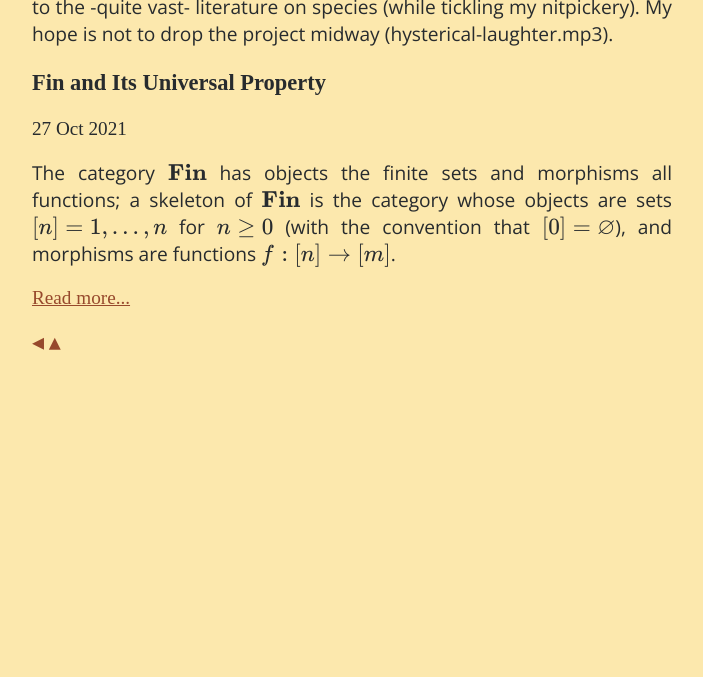
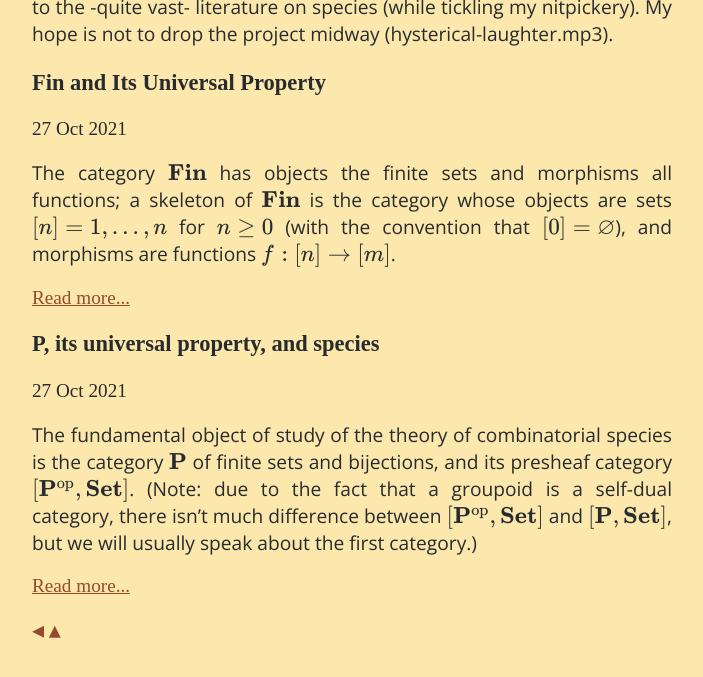
Before and after one commit to tetrapharmakon/species, a Jekyll site: the page built from index.md, in a window 1280 px wide and 900 px high, scrolled down 1208 px. Shown: the top 677 px of the window, without its empty margins (224-927 px from the left). Built offline with Jekyll 4.4.1, drawn with Linux system fonts in a browser that asks for light colours; nearby versions of some CDN libraries; before the commit the page ends 1820 px from its top, so only the background shows below that.

Commit message:
stub lec2

```diff
--- /dev/null
+++ b/_posts/2021-10-27-p-and-its-up-and-species.md
@@ -0,0 +1,37 @@
+---
+layout: post
+title: P, its universal property, and species
+latex: katex
+katex:
+  macros:
+antex:
+    preamble:
+        \usepackage{tikz,tikz-cd}
+        \usetikzlibrary{calc,positioning}
+        \usepackage[all]{xy}
+        \usepackage{commutative-diagrams}
+        \usepackage{amsmath,amsfonts}
+        \usepackage{xcolor}
+        \usepackage{tikz}
+---
+
+
+The fundamental object of study of the theory of combinatorial species is the category $\bf P$ of finite sets and bijections, and its presheaf category $[{\bf P}^\text{op}, {\bf Set}]$. (Note: due to the fact that a groupoid is a self-dual category, there isn't  much difference between $[{\bf P}^\text{op}, {\bf Set}]$ and $[{\bf P}, {\bf Set}]$, but we will usually speak about the first category.)
+
+### The groupoid of natural numbers
+
+**Definition** (The category $\bf P$).
+
+**Remark** (On the structure of $\bf P$).
+
+**Corollary.** A functor $X : {\bf P} \to {\bf Set}$ is just...
+
+**Theorem.** The universal property of $\bf P$ as the free symmetric monoidal category on a singleton
+
+### Monoidal structure on $\bf P$
+
+**Definition** (The Cartesian monoidal structure).
+
+**Definition** (The Cauchy monoidal structure).
+
+**Definition** (The substitution monoidal structure).
--- a/docs/2021/10/27/finset-and-its-up.html
+++ b/docs/2021/10/27/finset-and-its-up.html
@@ -9,15 +9,15 @@
 <meta property="og:locale" content="en_US" />
 <meta name="description" content="The category $\bf Fin$ has objects the finite sets and morphisms all functions; a skeleton of $\bf Fin$ is the category whose objects are sets $[n]={1,\dots,n}$ for $n\ge 0$ (with the convention that $[0]=\varnothing$), and morphisms are functions $f : [n] \to [m]$." />
 <meta property="og:description" content="The category $\bf Fin$ has objects the finite sets and morphisms all functions; a skeleton of $\bf Fin$ is the category whose objects are sets $[n]={1,\dots,n}$ for $n\ge 0$ (with the convention that $[0]=\varnothing$), and morphisms are functions $f : [n] \to [m]$." />
-<link rel="canonical" href="/species/2021/10/27/finset-and-its-up.html" />
-<meta property="og:url" content="/species/2021/10/27/finset-and-its-up.html" />
+<link rel="canonical" href="http://localhost:4000/species/2021/10/27/finset-and-its-up.html" />
+<meta property="og:url" content="http://localhost:4000/species/2021/10/27/finset-and-its-up.html" />
 <meta property="og:site_name" content="Combinatorial species in TTU" />
 <meta property="og:type" content="article" />
 <meta property="article:published_time" content="2021-10-27T00:00:00+03:00" />
 <meta name="twitter:card" content="summary" />
 <meta property="twitter:title" content="Fin and Its Universal Property" />
 <script type="application/ld+json">
-{"url":"/species/2021/10/27/finset-and-its-up.html","@type":"BlogPosting","headline":"Fin and Its Universal Property","dateModified":"2021-10-27T00:00:00+03:00","datePublished":"2021-10-27T00:00:00+03:00","mainEntityOfPage":{"@type":"WebPage","@id":"/species/2021/10/27/finset-and-its-up.html"},"description":"The category $\\bf Fin$ has objects the finite sets and morphisms all functions; a skeleton of $\\bf Fin$ is the category whose objects are sets $[n]={1,\\dots,n}$ for $n\\ge 0$ (with the convention that $[0]=\\varnothing$), and morphisms are functions $f : [n] \\to [m]$.","@context":"https://schema.org"}</script>
+{"url":"http://localhost:4000/species/2021/10/27/finset-and-its-up.html","@type":"BlogPosting","headline":"Fin and Its Universal Property","dateModified":"2021-10-27T00:00:00+03:00","datePublished":"2021-10-27T00:00:00+03:00","mainEntityOfPage":{"@type":"WebPage","@id":"http://localhost:4000/species/2021/10/27/finset-and-its-up.html"},"description":"The category $\\bf Fin$ has objects the finite sets and morphisms all functions; a skeleton of $\\bf Fin$ is the category whose objects are sets $[n]={1,\\dots,n}$ for $n\\ge 0$ (with the convention that $[0]=\\varnothing$), and morphisms are functions $f : [n] \\to [m]$.","@context":"https://schema.org"}</script>
 <!-- End Jekyll SEO tag -->
 
     <meta name="viewport" content="width=device-width, initial-scale=1">
--- a/docs/404.html
+++ b/docs/404.html
@@ -9,13 +9,13 @@
 <meta property="og:locale" content="en_US" />
 <meta name="description" content="A reading seminar on Joyal’s combinatorial species" />
 <meta property="og:description" content="A reading seminar on Joyal’s combinatorial species" />
-<link rel="canonical" href="/species/404.html" />
-<meta property="og:url" content="/species/404.html" />
+<link rel="canonical" href="http://localhost:4000/species/404.html" />
+<meta property="og:url" content="http://localhost:4000/species/404.html" />
 <meta property="og:site_name" content="Combinatorial species in TTU" />
 <meta name="twitter:card" content="summary" />
 <meta property="twitter:title" content="Combinatorial species in TTU" />
 <script type="application/ld+json">
-{"url":"/species/404.html","@type":"WebPage","headline":"Combinatorial species in TTU","description":"A reading seminar on Joyal’s combinatorial species","@context":"https://schema.org"}</script>
+{"url":"http://localhost:4000/species/404.html","@type":"WebPage","headline":"Combinatorial species in TTU","description":"A reading seminar on Joyal’s combinatorial species","@context":"https://schema.org"}</script>
 <!-- End Jekyll SEO tag -->
 
     <meta name="viewport" content="width=device-width, initial-scale=1">
--- a/docs/about/index.html
+++ b/docs/about/index.html
@@ -9,13 +9,13 @@
 <meta property="og:locale" content="en_US" />
 <meta name="description" content="A reading seminar on Joyal’s combinatorial species" />
 <meta property="og:description" content="A reading seminar on Joyal’s combinatorial species" />
-<link rel="canonical" href="/species/about/" />
-<meta property="og:url" content="/species/about/" />
+<link rel="canonical" href="http://localhost:4000/species/about/" />
+<meta property="og:url" content="http://localhost:4000/species/about/" />
 <meta property="og:site_name" content="Combinatorial species in TTU" />
 <meta name="twitter:card" content="summary" />
 <meta property="twitter:title" content="About" />
 <script type="application/ld+json">
-{"url":"/species/about/","@type":"WebSite","headline":"About","name":"Combinatorial species in TTU","description":"A reading seminar on Joyal’s combinatorial species","@context":"https://schema.org"}</script>
+{"url":"http://localhost:4000/species/about/","@type":"WebSite","headline":"About","name":"Combinatorial species in TTU","description":"A reading seminar on Joyal’s combinatorial species","@context":"https://schema.org"}</script>
 <!-- End Jekyll SEO tag -->
 
     <meta name="viewport" content="width=device-width, initial-scale=1">
--- a/docs/robots.txt
+++ b/docs/robots.txt
@@ -1 +1 @@
-Sitemap: /species/sitemap.xml
+Sitemap: http://localhost:4000/species/sitemap.xml
--- a/index.md
+++ b/index.md
@@ -26,7 +26,7 @@ After that, entire books have been written on the topic: among these, we will of
 
 This website is the logbook of a reading seminar that I would like to start at [taltech](https://compose.ioc.ee) during Fall 2021. Its focus is not on rigor or completeness. Its style is idiosyncratic. Its purpose is to collect pointers to the -quite vast- literature on species (while tickling my nitpickery). My hope is not to drop the project midway (hysterical-laughter.mp3).
 
-{% for post in site.posts limit:1 %}
+{% for post in site.posts reversed %}
   <article>
     <header>
       <h3>{{ post.title }}</h3>
```
Also changed, not shown: _drafts/2021-10-26--p-and-its-up-and-species.md (deleted, +0 -16 lines), docs/2021/10/27/p-and-its-up-and-species.html (added, +77 -0 lines), docs/feed.xml (+20 -2 lines), docs/index.html (+15 -4 lines), docs/sitemap.xml (+8 -4 lines).
